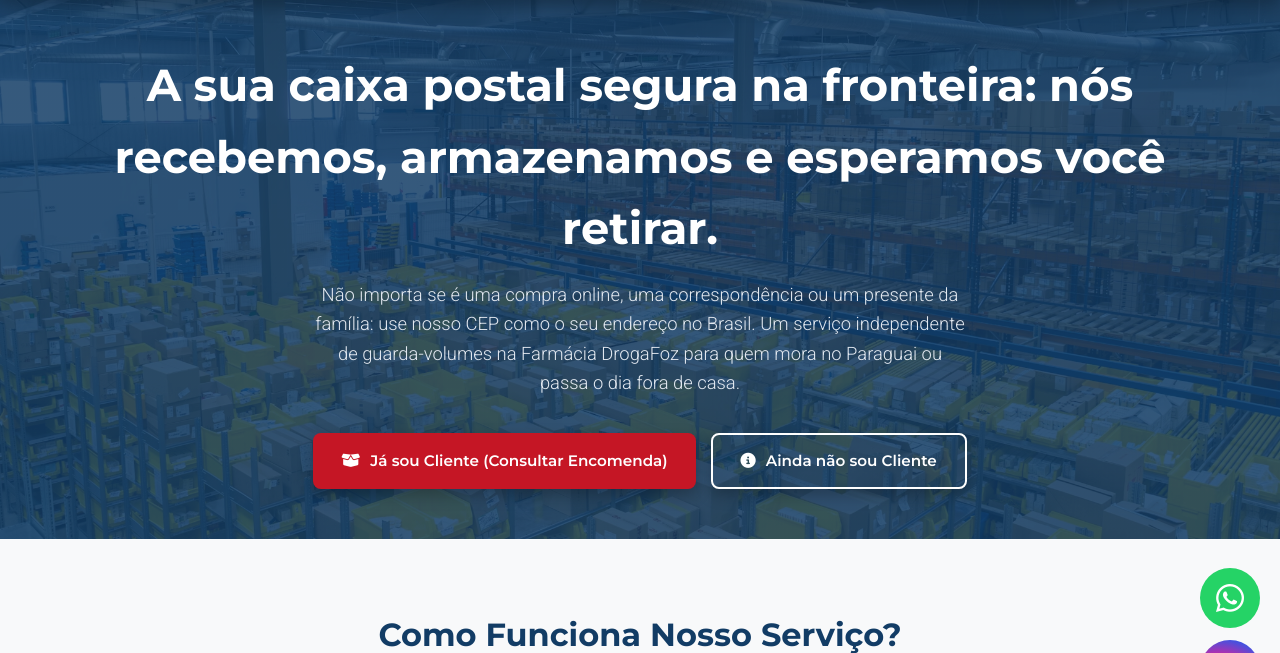
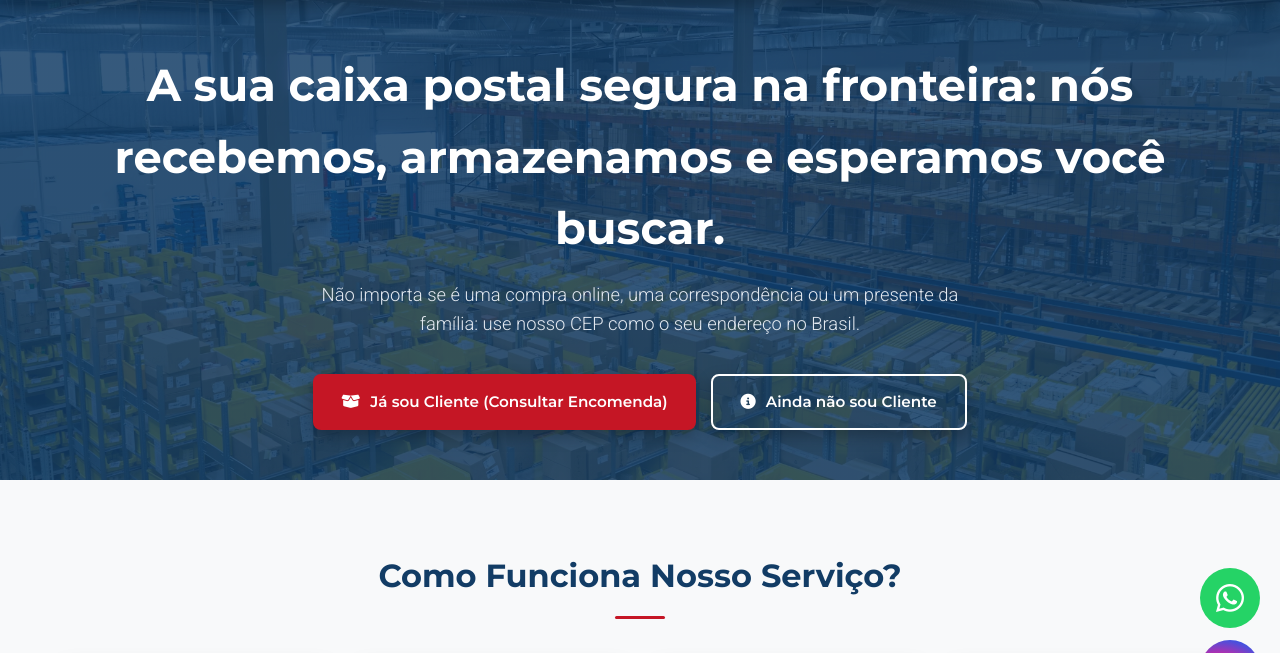
Before and after one commit to LuanHOS/sistema-drogafoz, a Django app: page / in a window 1280 px wide. Shown: the part 80-733 px from the top of the page. Run offline with Django 5.2, Linux system fonts and the light colour scheme; parts of the project's set-up code (start-up, migrations or seed data) failed here and were passed over; some libraries are stand-ins or nearby versions.

Commit message:
mudanca no texto do banner

```diff
--- a/templates/publica/home.html
+++ b/templates/publica/home.html
@@ -838,8 +838,8 @@
     <!-- SEÇÃO HERO (PRINCIPAL) -->
     <section id="inicio" class="hero">
         <div class="container">
-            <h1>A sua caixa postal segura na fronteira: nós recebemos, armazenamos e esperamos você retirar.</h1>
-            <p>Não importa se é uma compra online, uma correspondência ou um presente da família: use nosso CEP como o seu endereço no Brasil. Um serviço independente de guarda-volumes na Farmácia DrogaFoz para quem mora no Paraguai ou passa o dia fora de casa.</p>
+            <h1>A sua caixa postal segura na fronteira: nós recebemos, armazenamos e esperamos você buscar.</h1>
+            <p>Não importa se é uma compra online, uma correspondência ou um presente da família: use nosso CEP como o seu endereço no Brasil.</p>
 
             <div class="hero-buttons">
                 <a href="{% url 'consulta_publica' %}" class="btn btn-primario">
```
